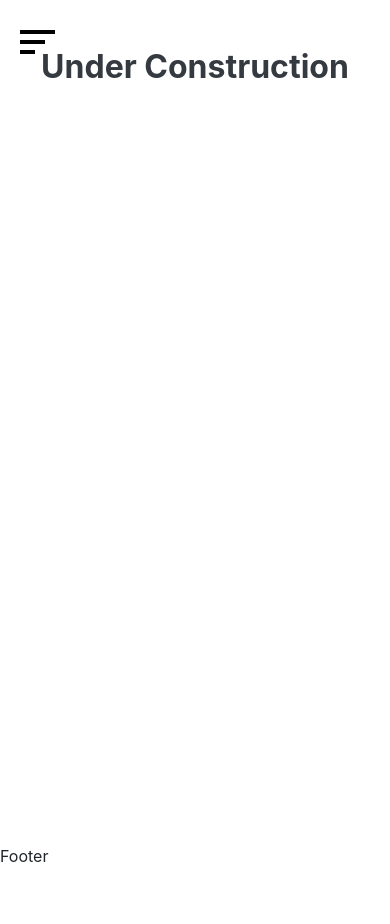
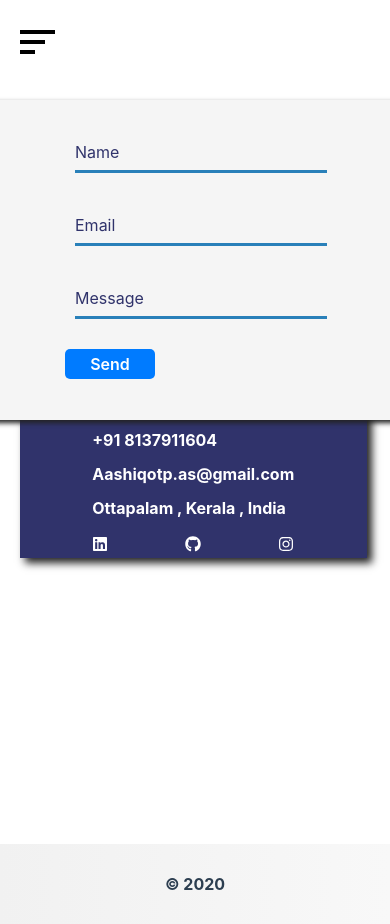
Before and after one commit to Mohammed-Ashik-KP/personal-site-2019, a React (Create React App) app: page /contact in a window 390 px wide. Before the commit the page ends 868 px from the top, so only its background shows below. Built offline with nearby package versions, Linux system fonts and the light colour scheme.

Commit message:
contact page added , with responsive design

```diff
--- a/src/components/card.js
+++ b/src/components/card.js
@@ -1,5 +1,5 @@
 import React from 'react';
-import smui from '../assets/images/smui.jpg';
+
 const Card = ({title,image,desc,tech}) => {
     return (
         <React.Fragment>
--- a/src/components/contact.js
+++ b/src/components/contact.js
@@ -1,16 +1,95 @@
-import React from 'react';
+import React, { useState } from 'react';
 import Base from './base';
+import {FaLinkedin,FaGithub,FaInstagram} from 'react-icons/fa';
 
 const Contact = () => {
+
+    const [nspanClass,setnSpanClass] = useState('')
+    const [espanClass,seteSpanClass] = useState('')
+    const [mspanClass,setmSpanClass] = useState('')
+
+    const handleName=(e)=>{
+       if(e !== null || e !=="" || e){
+            setnSpanClass("havedata")
+
+       }
+       if(e===""){
+           setnSpanClass('')
+       }
+    }
+    const handleEmail=(e)=>{
+        if(e !== null || e !=="" || e){
+            seteSpanClass("havedata")
+
+       }
+       if(e===""){
+           seteSpanClass('')
+       }
+     }
+     const handleMessage=(e)=>{
+        if(e !== null || e !=="" || e){
+            setmSpanClass("havedata")
+
+       }
+       if(e===""){
+           setmSpanClass('')
+       }
+     }
     return (
         <React.Fragment>
 
 <       Base baseClass="sub-section">
 
-            <div className="row mt-5">
-                <h2 className="col d-flex justify-content-center align-items-center text-dark font-weight-bolder">
-                    Under Construction
-                </h2>
+            <div className=" mt-5">
+               <div className="contact-box">
+                    <div className="left">
+                        <div className="data">
+                            <div className="text">
+                                +91 8137911604
+                            </div>
+                            <div className="text">
+                                Aashiqotp.as@gmail.com
+                            </div>
+                            <div className="text">
+                                Ottapalam , Kerala , India
+                            </div>
+                            <div className="row ">
+                        <div className="col d-flex justify-content-between align-items-start text-white">
+                                <div className=" sm-icon">
+                                    <FaLinkedin></FaLinkedin>
+                                    </div>
+                                    <div className=" sm-icon">
+                                    <FaGithub></FaGithub>
+                                    </div>
+                                    <div className="sm-icon">
+                                    <FaInstagram></FaInstagram>
+                                    </div>
+
+                        </div>
+                        </div>
+                        </div>
+                    </div>
+                    <div className="right">
+                        <div className="form">
+                            <div className="_input">
+                                <input type="text" onChange={(e)=>handleName(e.target.value)}></input>
+                                    <span className={nspanClass}>Name</span>
+
+                            </div>
+                            <div className="_input">
+                                <input type="text" onChange={(e)=>handleEmail(e.target.value)}></input>
+                                    <span className={espanClass}>Email</span>
+
+                            </div>
+                            <div className="_input">
+                                <input type="text" onChange={(e)=>handleMessage(e.target.value)}></input>
+                                    <span className={mspanClass}>Message</span>
+
+                            </div>
+                            <div className="send-btn button btn-primary">Send</div>
+                        </div>
+                    </div>
+               </div>
             </div>
         </Base>
 
--- a/src/components/footer.js
+++ b/src/components/footer.js
@@ -2,7 +2,13 @@ import React from 'react';
 const Footer = () => {
     return (
         <React.Fragment>
-            Footer
+           <div className="footer">
+               <div className="row">
+                   <div className="col d-flex justify-content-center align-items-center">
+                       &copy; 2020
+                   </div>
+               </div>
+           </div>
         </React.Fragment>
      );
 }
--- a/src/components/portfolio.js
+++ b/src/components/portfolio.js
@@ -5,6 +5,7 @@ import "slick-carousel/slick/slick.css";
 import "slick-carousel/slick/slick-theme.css";
 import Card from './card';
 import smui from '../assets/images/smui.jpg';
+
 
 const Portfolio = () => {
     const settings = {
--- a/src/styles/style.css
+++ b/src/styles/style.css
@@ -984,32 +984,218 @@
 }
 
 .contact-box {
-  width: 380px;
+  width: 800px;
+  margin: 50px auto;
+  display: -webkit-box;
+  display: -ms-flexbox;
+  display: flex;
+  -webkit-box-pack: center;
+      -ms-flex-pack: center;
+          justify-content: center;
+  -webkit-box-align: center;
+      -ms-flex-align: center;
+          align-items: center;
+}
+
+@media (max-width: 824px) {
+  .contact-box {
+    width: 700px;
+  }
+}
+
+@media (max-width: 699px) {
+  .contact-box {
+    width: 650px;
+    -webkit-box-pack: start;
+        -ms-flex-pack: start;
+            justify-content: start;
+  }
+}
+
+@media (max-width: 580px) {
+  .contact-box {
+    width: 550px;
+  }
+}
+
+@media (max-width: 480px) {
+  .contact-box {
+    margin-top: 100px;
+  }
+}
+
+.contact-box .left {
+  max-width: 250px;
+  background-color: #30336b;
+  display: -webkit-box;
+  display: -ms-flexbox;
+  display: flex;
+  -webkit-box-pack: center;
+      -ms-flex-pack: center;
+          justify-content: center;
+  padding: 30px 60px;
+  z-index: 10;
+  -webkit-box-shadow: 5px 5px 8px #222;
+          box-shadow: 5px 5px 8px #222;
+}
+
+@media (max-width: 699px) {
+  .contact-box .left {
+    width: 220px;
+  }
+}
+
+@media (max-width: 620px) {
+  .contact-box .left {
+    position: absolute;
+    min-width: 100%;
+    margin: auto;
+    top: 90%;
+    height: 200px;
+  }
+}
+
+@media (max-width: 580px) {
+  .contact-box .left {
+    height: 170px;
+    min-width: 99%;
+  }
+}
+
+.contact-box .left .data .text {
+  margin: 30px 0px;
+  color: white;
+  font-weight: bolder;
+}
+
+@media (max-width: 620px) {
+  .contact-box .left .data .text {
+    margin: 10px 0px;
+  }
+}
+
+.contact-box .right {
+  width: 550px;
+  position: relative;
+  height: 320px;
+  left: -50px;
+  background-color: whitesmoke;
+  -webkit-box-shadow: 3px 3px 5px #222;
+          box-shadow: 3px 3px 5px #222;
+}
+
+@media (max-width: 699px) {
+  .contact-box .right {
+    width: 350px;
+    left: -10px;
+  }
+}
+
+@media (max-width: 620px) {
+  .contact-box .right {
+    min-width: 80%;
+    margin-left: 40px;
+    z-index: 22;
+    border-bottom-left-radius: 40px;
+    border-bottom-right-radius: 40px;
+  }
+}
+
+@media (max-width: 580px) {
+  .contact-box .right {
+    margin-left: 30px;
+  }
+}
+
+@media (max-width: 522px) {
+  .contact-box .right {
+    margin-left: 0px;
+    min-width: 100%;
+    border-bottom-left-radius: 0px;
+    border-bottom-right-radius: 0px;
+    left: 0px;
+  }
+}
+
+@media (max-width: 480px) {
+  .contact-box .right {
+    margin-left: -30px;
+  }
+}
+
+.contact-box .right .form {
+  position: relative;
+  width: 300px;
   margin: auto;
 }
 
-.contact-box .in {
-  margin: 18px 0px;
+@media (max-width: 699px) {
+  .contact-box .right .form {
+    width: 250px;
+  }
 }
 
-.contact-box .in input {
-  padding: 3px 5px;
+@media (max-width: 580px) {
+  .contact-box .right .form {
+    width: 400px;
+  }
+}
+
+.contact-box .right .form ._input {
+  position: relative;
+  margin: 30px 10px;
+}
+
+.contact-box .right .form ._input input {
+  border: none;
+  border-bottom: 3px solid #2980b9;
+  background-color: transparent;
   outline: none;
-  border: 1px solid black;
-  border-radius: 20px;
-  text-indent: 5px;
+  padding: 8px 2px;
+}
+
+.contact-box .right .form ._input input:focus ~ span {
+  top: -14px;
+  font-size: 14px;
   font-weight: bold;
   color: #2c3e50;
+  -webkit-transition: font-size .3s ease-in-out;
+  transition: font-size .3s ease-in-out;
 }
 
-.contact-box .in textarea {
-  padding: 3px 5px;
-  outline: none;
-  border: 1px solid black;
-  border-radius: 20px;
-  text-indent: 5px;
+.contact-box .right .form ._input span {
+  color: #30336b;
+  position: absolute;
+  left: 0;
+  z-index: 1;
+  top: 10px;
+}
+
+.contact-box .right .form ._input .havedata {
+  top: -14px;
+  font-size: 14px;
   font-weight: bold;
   color: #2c3e50;
-  resize: none;
+  -webkit-transition: font-size .3s ease-in-out;
+  transition: font-size .3s ease-in-out;
+}
+
+.send-btn {
+  width: 90px;
+  text-align: center;
+  padding: 3px;
+  font-weight: 600;
+  border-radius: 5px;
+}
+
+.footer {
+  background-image: -webkit-gradient(linear, right top, left top, from(#f8f8f8), to(#f1f1f1));
+  background-image: linear-gradient(to left, #f8f8f8, #f1f1f1);
+}
+
+.footer .row .col {
+  height: 80px;
+  color: #2c3e50;
+  font-weight: bolder;
 }
 /*# sourceMappingURL=style.css.map */
--- a/src/styles/style.scss
+++ b/src/styles/style.scss
@@ -714,32 +714,163 @@ $holyblue:#2980b9;
 }
 
 .contact-box{
-    width: 380px;
-    margin: auto;
+  width: 800px;
+  margin: 50px auto;
+  display: flex;
+  justify-content: center;
+  align-items: center;
+  @include max-824(){
+    width: 700px;
+}
+@include max-699(){
+    width: 650px;
+    justify-content: start;
+}
+@include max-580(){
+    width: 550px;
+}
+@include max-480(){
+    margin-top: 100px;
+}
+  .left{
+      max-width: 250px;
+      background-color: $darkblue;
+      display: flex;
+      justify-content: center;
+      padding: 30px 60px;
+      z-index: 10;
+      box-shadow: 5px 5px 8px #222;
+      @include max-699(){
+         width: 220px;
 
-    .in{
-        margin: 18px 0px;
+    }
+
+    @include max-620(){
+        position: absolute;
+        min-width: 100%;
+        margin: auto;
+        top: 90%;
+        height: 200px;
+
+    }
+    @include max-580(){
+        height: 170px;
+        min-width: 99%;
+    }
+
+      .data{
 
 
-        input{
-            padding: 3px 5px;
-            outline: none;
-            border: 1px solid black;
-            border-radius: 20px;
-            text-indent: 5px;
-            font-weight: bold;
+          .text{
+              margin: 30px 0px;
+              color: white;
+              font-weight: bolder;
+
+              @include max-620(){
+                  margin: 10px 0px;
+              }
+          }
+      }
+  }
+  .right{
+    width: 550px;
+    position: relative;
+    height:320px;
+    left: -50px;
+    background-color: whitesmoke;
+    box-shadow: 3px 3px 5px #222;
+    @include max-699(){
+         width:350px;
+         left: -10px;
+    }@include max-620(){
+        min-width: 80%;
+        margin-left: 40px;
+        z-index: 22;
+        border-bottom-left-radius: 40px;
+        border-bottom-right-radius: 40px;
+    }
+    @include max-580(){
+        margin-left: 30px;
+    }
+    @media (max-width:522px){
+        margin-left: 0px;
+        min-width: 100%;
+        border-bottom-left-radius: 0px;
+        border-bottom-right-radius: 0px;
+        left: 0px;
+    }
+    @include max-480(){
+
+        margin-left: -30px;
+    }
+
+    .form{
+      position: relative;
+      width:300px;
+      margin: auto;
+      @include max-699(){
+         width: 250px;
+    }
+    @include max-580(){
+        width: 400px;
+    }
+
+
+        ._input{
+            position: relative;
+            margin: 30px 10px;
+
+            input{
+                border: none;
+                border-bottom: 3px solid $holyblue;
+                background-color: transparent;
+                outline: none;
+               padding: 8px 2px;
+
+
+                &:focus~span{
+                   top: -14px;
+                   font-size: 14px;
+                   font-weight: bold;
+                   color: $midnight;
+                   transition: font-size .3s ease-in-out;
+                }
+            }
+            span{
+                color: $darkblue;
+                position: absolute;
+                left: 0;
+                z-index: 1;
+                top: 10px;
+
+
+            }
+            .havedata{
+                top: -14px;
+                   font-size: 14px;
+                   font-weight: bold;
+                   color: $midnight;
+                   transition: font-size .3s ease-in-out;
+            }
+        }
+    }
+  }
+}
+.send-btn{
+    width: 90px;
+    text-align: center;
+    padding: 3px;
+    font-weight: 600;
+    border-radius: 5px;
+}
+
+.footer{
+   background-image: linear-gradient(to left,rgb(248, 248, 248),rgb(241, 241, 241));
+    .row{
+        .col{
+            height: 80px;
             color: $midnight;
-        }
-
-        textarea{
-            padding: 3px 5px;
-            outline: none;
-            border: 1px solid black;
-            border-radius: 20px;
-            text-indent: 5px;
-            font-weight: bold;
-            color: $midnight;
-            resize: none;
+            font-weight: bolder;
         }
     }
 }
```
Also changed, not shown: 1 other file (tests, documents, lock files or other folders).
